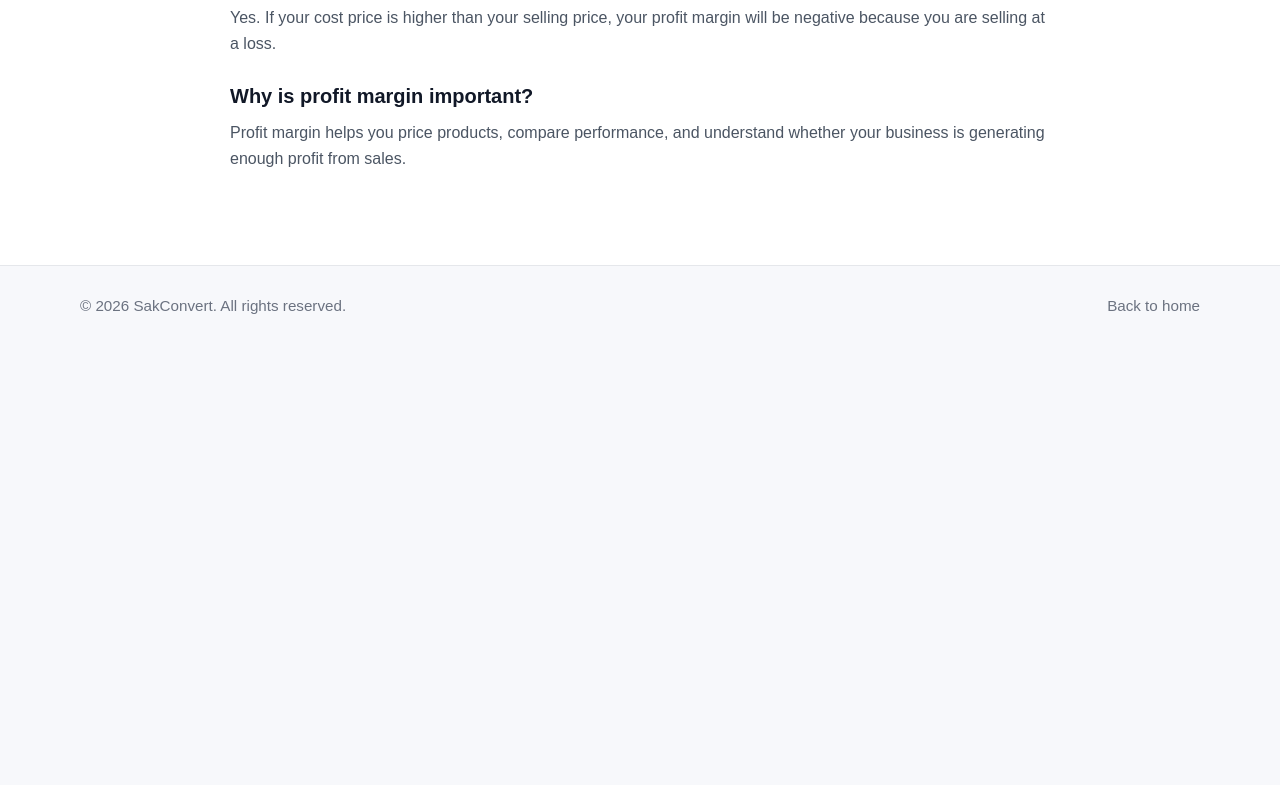
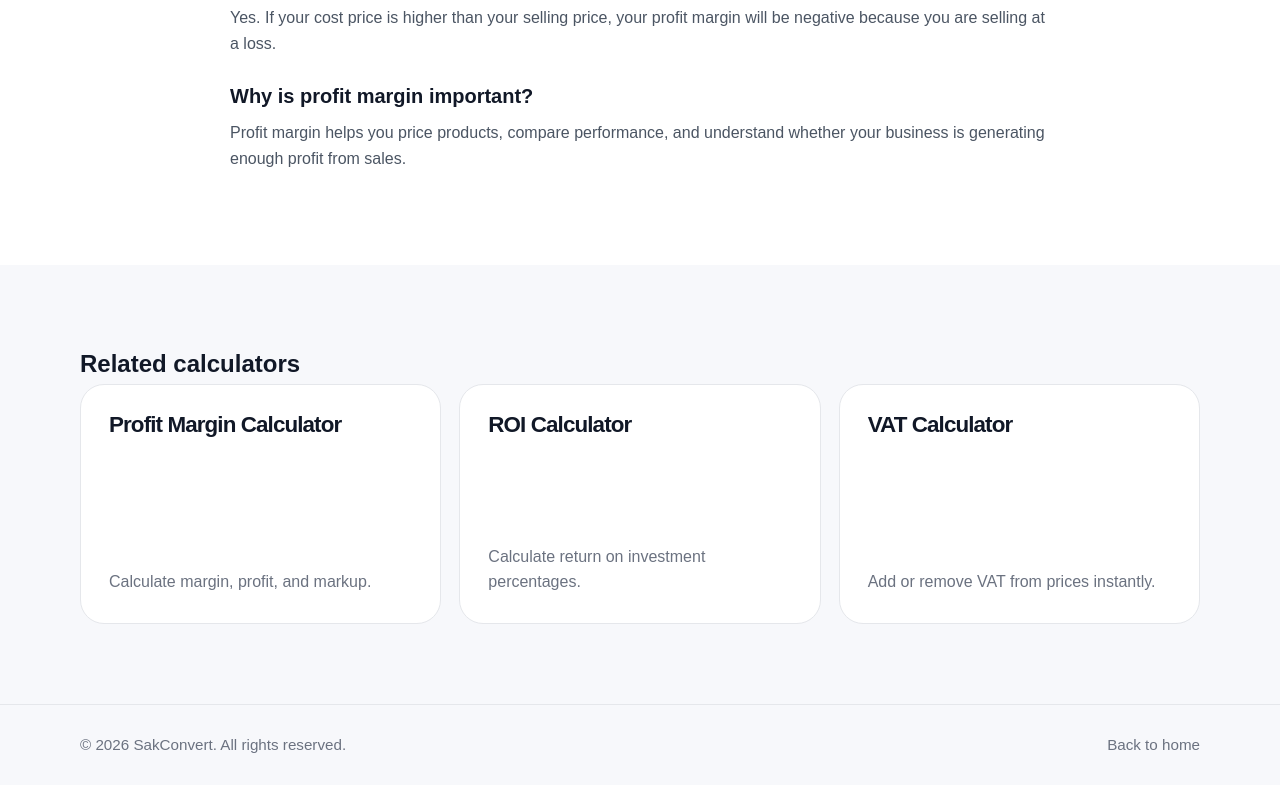
Before and after one commit to Sakkie10/sakconvert, a plain HTML site: page calculators/profit-margin-calculator/index.html in a window 1280 px wide. Shown: the part 1691-2476 px from the top of the page. Before the commit the page ends 2038 px from the top, so only its background shows below. Drawn offline with Linux system fonts and the light colour scheme; files that its build step writes are made by us from their sources; files whose address does not match are found by name.

Commit message:
folder update

```diff
--- a/profit-margin-calculator.html
+++ b/calculators/profit-margin-calculator/index.html
@@ -109,6 +109,29 @@
         </p>
       </div>
     </section>
+
+    <section class="related-tools">
+      <div class="container">
+        <h2>Related calculators</h2>
+
+        <div class="tool-grid">
+          <a href="profit-margin-calculator.html" class="tool-card">
+            <h3>Profit Margin Calculator</h3>
+            <p>Calculate margin, profit, and markup.</p>
+         </a>
+
+          <a href="roi-calculator.html" class="tool-card">
+           <h3>ROI Calculator</h3>
+           <p>Calculate return on investment percentages.</p>
+         </a>
+
+         <a href="vat-calculator.html" class="tool-card">
+            <h3>VAT Calculator</h3>
+            <p>Add or remove VAT from prices instantly.</p>
+          </a>
+        </div>
+      </div>
+    </section>
   </main>
 
   <footer class="site-footer">
--- a/style.css
+++ b/style.css
@@ -446,3 +446,7 @@ a {
 .form-group select:focus {
   border-color: #2563eb;
 }
+
+.related-tools {
+  padding: 80px 0;
+}
```
Also changed, not shown: calculators/roi-calculator/index.html (renamed from roi-calculator.html, +23 -0 lines), calculators/vat-calculator/index.html (renamed from vat-calculator.html, +23 -0 lines).
